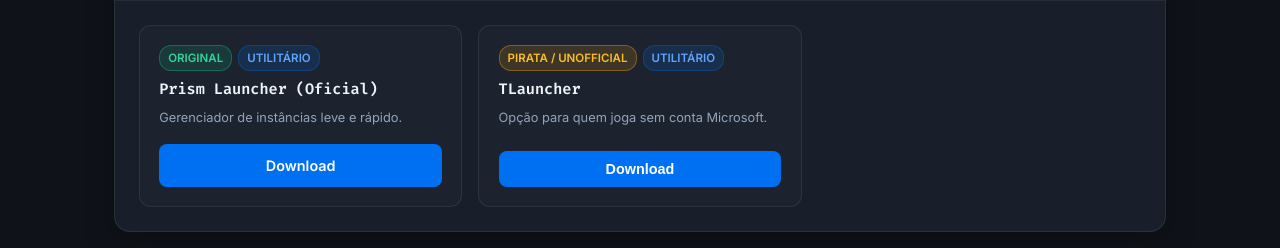
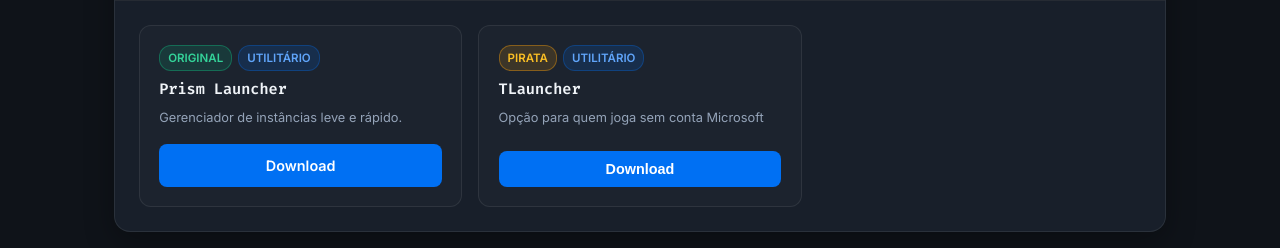
Before and after one commit to koufukupng-rgb/koufukupng-rgb.github.io, a plain HTML site: page index.html in a window 1280 px wide. Shown: the part 552-800 px from the top of the page. Drawn offline with Linux system fonts and the light colour scheme.

Commit message:
Update index.html

```diff
--- a/index.html
+++ b/index.html
@@ -443,7 +443,7 @@
                 <span class="badge badge-original">Original</span>
                 <span class="badge badge-tag">Utilitário</span>
               </div>
-              <span class="mod-name">Prism Launcher (Oficial)</span>
+              <span class="mod-name">Prism Launcher</span>
               <span class="mod-meta">Gerenciador de instâncias leve e rápido.</span>
             </div>
             <a href="https://prismlauncher.org/download/" class="btn-download" target="_blank">Download</a>
@@ -453,11 +453,11 @@
           <div class="download-card" data-tags="Pirata Launcher Utilitário">
             <div class="mod-info">
               <div class="mod-header-tags">
-                <span class="badge badge-pirata">Pirata / Unofficial</span>
+                <span class="badge badge-pirata">Pirata</span>
                 <span class="badge badge-tag">Utilitário</span>
               </div>
               <span class="mod-name">TLauncher</span>
-              <span class="mod-meta">Opção para quem joga sem conta Microsoft.</span>
+              <span class="mod-meta">Opção para quem joga sem conta Microsoft</span>
             </div>
             <button onclick="baixarTLauncher()" class="btn-download">Download</button>
           </div>
```
